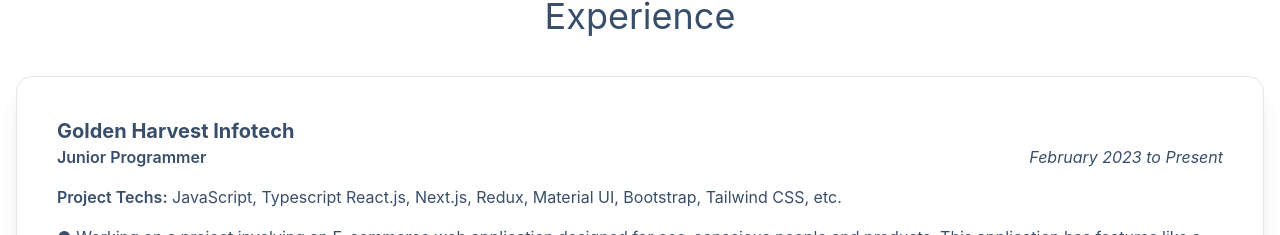
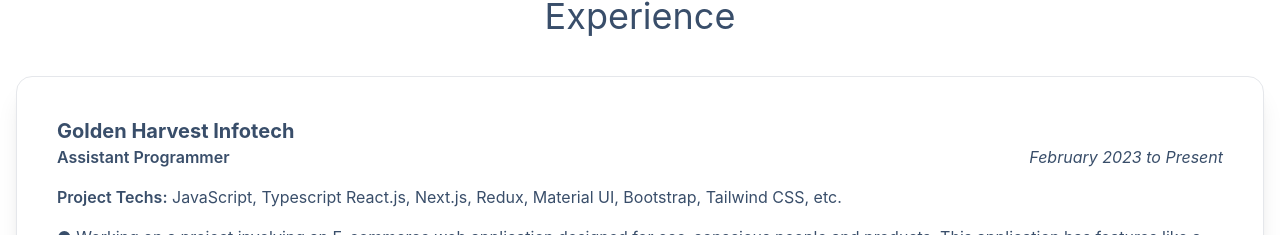
Before and after one commit to CipherGirl/CipherGirl.github.io, a React (Create React App) app: page / in a window 1280 px wide. Shown: the part 868-1103 px from the top of the page. Built offline with nearby package versions, Linux system fonts and the light colour scheme.

Commit message:
Update job title

```diff
--- a/src/Pages/Home/Experience.js
+++ b/src/Pages/Home/Experience.js
@@ -40,7 +40,7 @@ const Experience = () => {
           <div className="mb-4">
             <h1 className="text-xl font-bold">Golden Harvest Infotech</h1>
             <h2 className="font-semibold">
-              Junior Programmer
+              Assistant Programmer
               <em className="float-right font-normal">
                 February 2023 to Present
               </em>
```
